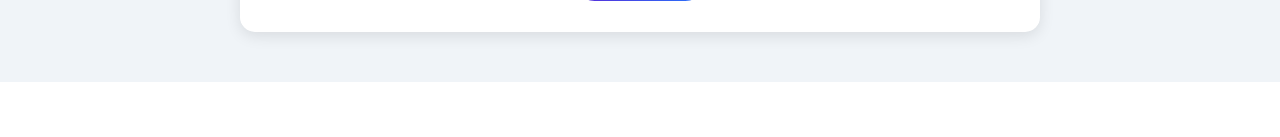
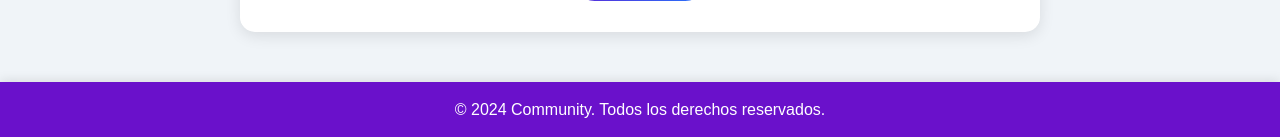
Before and after one commit to Curcolor/CONEXION_SOLIDARIA, a Flask app: page /api/nuevaOR in a window 1280 px wide. Shown: the part 1014-1151 px from the top of the page. Before the commit the page ends 1096 px from the top, so only its background shows below. Run offline with Flask 3, Linux system fonts and the light colour scheme.

Commit message:
Add footer to multiple HTML templates with copyright notice

```diff
--- a/src/templates/pages/login.html
+++ b/src/templates/pages/login.html
@@ -42,6 +42,10 @@
         </div>
     </div>
 
+    <footer>
+        <p>&copy; 2024 Community. Todos los derechos reservados.</p>
+    </footer>
+
     <script src="/src/static/scripts/js/login.js"></script>
 </body>
 </html>
--- a/src/templates/pages/nuevaOR.html
+++ b/src/templates/pages/nuevaOR.html
@@ -68,6 +68,11 @@
             </div>
         </div>
     </div>
+
+    <footer>
+        <p>&copy; 2024 Community. Todos los derechos reservados.</p>
+    </footer>
+
     <script src="/src/static/scripts/js/nuevaOR.js"></script>
 </body>
 </html>
--- a/src/templates/pages/nuevoProyecto.html
+++ b/src/templates/pages/nuevoProyecto.html
@@ -112,6 +112,10 @@
         </div>
     </div>
 
+    <footer>
+        <p>&copy; 2024 Community. Todos los derechos reservados.</p>
+    </footer>
+
     <script src="/src/static/scripts/js/nuevoProyecto.js"></script>
 </body>
 </html>
--- a/src/templates/pages/registro.html
+++ b/src/templates/pages/registro.html
@@ -89,6 +89,9 @@
         </div>
     </div>
 
+    <footer>
+        <p>&copy; 2024 Community. Todos los derechos reservados.</p>
+    </footer>
     <script src="/src/static/scripts/js/registro.js"></script>
 </body>
 </html>
```
